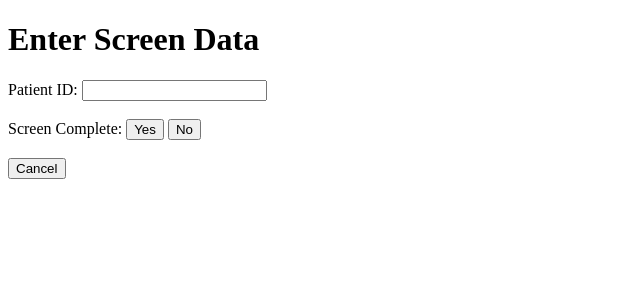
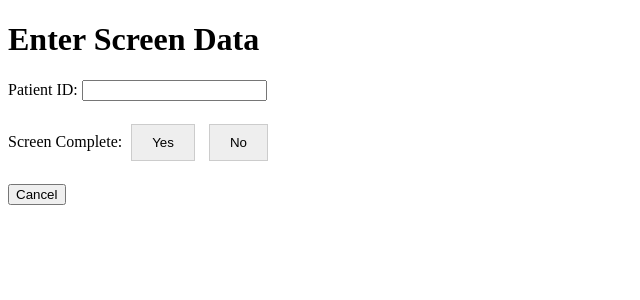
Before and after one commit to jens07nj/Software-Engineering-Project-Part-1, a Flask app: page /screenform.html in a window 1280 px wide. Shown: the top 300 px of the page, without its empty margins (0-640 px from the left). Run offline with Flask 3, Linux system fonts and the light colour scheme.

Commit message:
I use ai to re organise my screenform html and make it so that the buttons highlight when they are selected.

```diff
--- a/templates/screenform.html
+++ b/templates/screenform.html
@@ -3,10 +3,33 @@
   <head>
     <meta charset="UTF-8" />
     <title>Screen Data Form</title>
+    <style>
+      .toggle-btn {
+        padding: 10px 20px;
+        margin: 5px;
+        border: 1px solid #ccc;
+        background-color: #eee;
+        cursor: pointer;
+      }
+
+      .toggle-btn.selected {
+        background-color: #007bff;
+        color: white;
+      }
+    </style>
     <script>
-      function handleScreenComplete(value) {
+      function handleScreenComplete(value, btn) {
         const reasonDiv = document.getElementById("reason_declined_div");
         const followupDiv = document.getElementById("followup_questions_div");
+
+        document
+          .querySelectorAll('[name="screen_complete_btn"]')
+          .forEach((b) => b.classList.remove("selected"));
+        btn.classList.add("selected");
+
+        const hiddenInput = document.querySelector('[name="screen_complete"]');
+        hiddenInput.value = value;
+
         if (value === "no") {
           reasonDiv.style.display = "block";
           followupDiv.style.display = "none";
@@ -17,6 +40,16 @@
           reasonDiv.style.display = "none";
           followupDiv.style.display = "none";
         }
+      }
+
+      function selectToggle(name, value, btn) {
+        const hiddenInput = document.querySelector(`[name="${name}"]`);
+        hiddenInput.value = value;
+
+        document
+          .querySelectorAll(`[name="${name}_btn"]`)
+          .forEach((b) => b.classList.remove("selected"));
+        btn.classList.add("selected");
       }
     </script>
   </head>
@@ -34,13 +67,17 @@
       <label>Screen Complete:</label>
       <button
         type="button"
-        onclick="handleScreenComplete('yes'); this.form.screen_complete.value='yes';"
+        class="toggle-btn"
+        name="screen_complete_btn"
+        onclick="handleScreenComplete('yes', this)"
       >
         Yes
       </button>
       <button
         type="button"
-        onclick="handleScreenComplete('no'); this.form.screen_complete.value='no';"
+        class="toggle-btn"
+        name="screen_complete_btn"
+        onclick="handleScreenComplete('no', this)"
       >
         No
       </button>
@@ -56,28 +93,60 @@
 
       <div id="followup_questions_div" style="display: none; margin-top: 10px">
         <label>Hearing loss?</label>
-        <button type="button" onclick="this.form.hearing_loss.value='yes';">
+        <button
+          type="button"
+          class="toggle-btn"
+          name="hearing_loss_btn"
+          onclick="selectToggle('hearing_loss', 'yes', this)"
+        >
           Yes
         </button>
-        <button type="button" onclick="this.form.hearing_loss.value='no';">
+        <button
+          type="button"
+          class="toggle-btn"
+          name="hearing_loss_btn"
+          onclick="selectToggle('hearing_loss', 'no', this)"
+        >
           No
         </button>
         <input type="hidden" name="hearing_loss" value="" />
         <br /><br />
 
         <label>Booked</label>
-        <button type="button" onclick="this.form.booked.value='yes';">
+        <button
+          type="button"
+          class="toggle-btn"
+          name="booked_btn"
+          onclick="selectToggle('booked', 'yes', this)"
+        >
           Yes
         </button>
-        <button type="button" onclick="this.form.booked.value='no';">No</button>
+        <button
+          type="button"
+          class="toggle-btn"
+          name="booked_btn"
+          onclick="selectToggle('booked', 'no', this)"
+        >
+          No
+        </button>
         <input type="hidden" name="booked" value="" />
         <br /><br />
 
-        <label>pls call</label>
-        <button type="button" onclick="this.form.pls_call.value='yes';">
+        <label>Pls call</label>
+        <button
+          type="button"
+          class="toggle-btn"
+          name="pls_call_btn"
+          onclick="selectToggle('pls_call', 'yes', this)"
+        >
           Yes
         </button>
-        <button type="button" onclick="this.form.pls_call.value='no';">
+        <button
+          type="button"
+          class="toggle-btn"
+          name="pls_call_btn"
+          onclick="selectToggle('pls_call', 'no', this)"
+        >
           No
         </button>
         <input type="hidden" name="pls_call" value="" />
@@ -85,8 +154,10 @@
 
         <button type="submit">Submit</button>
       </div>
+
       <input type="hidden" name="csrf_token" value="{{ csrf_token() }}" />
     </form>
+
     <button type="button" onclick="window.location.href='/index.html';">
       Cancel
     </button>
```
Also changed, not shown: databaseFiles/database.db, 1 other file.
